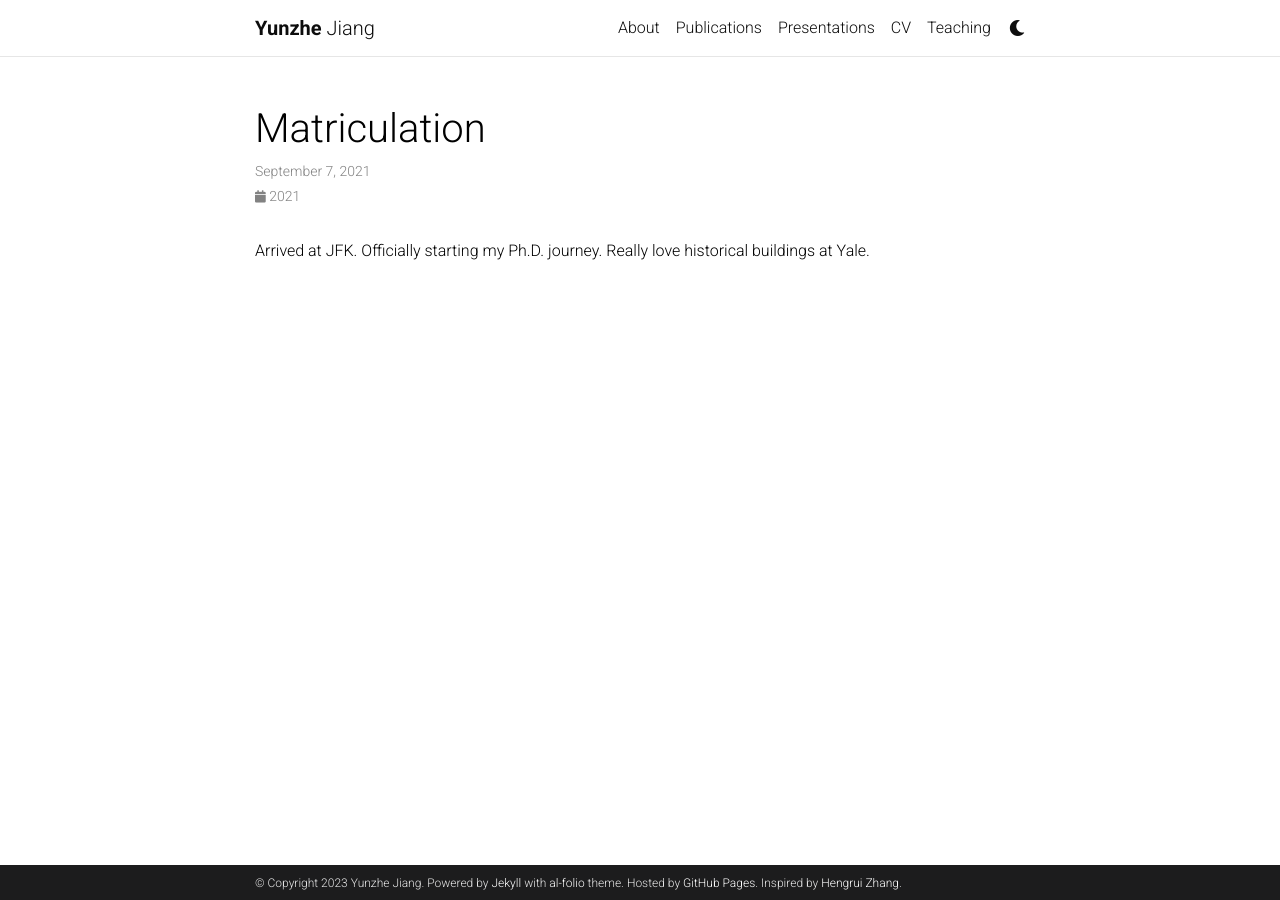
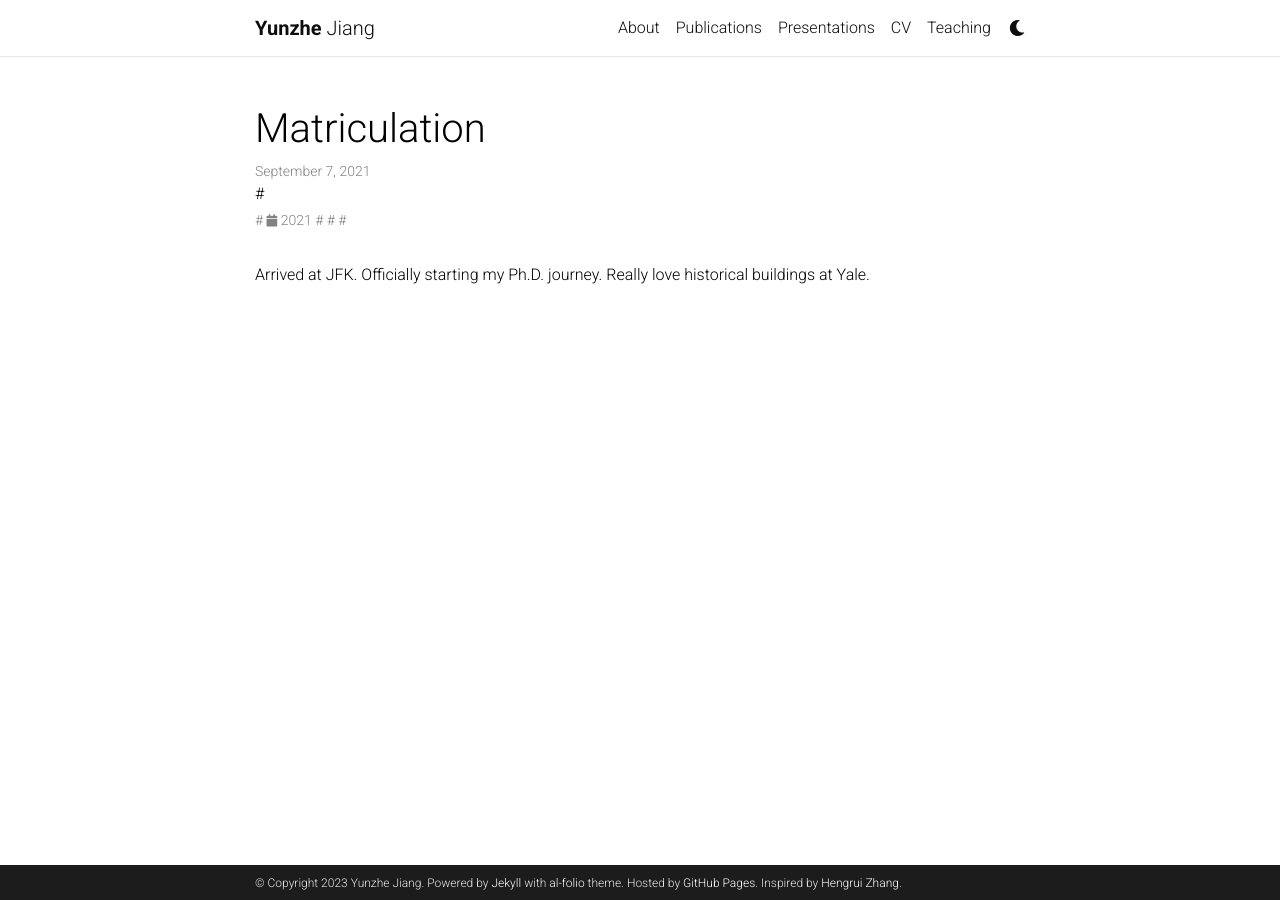
Before and after one commit to yzJiang9/yzJiang9.github.io, a Jekyll site: the page built from _news/matriculation.md, in a window 1280 px wide. Built offline with Jekyll 4.4.1, drawn with Linux system fonts in a browser that asks for light colours; comment, search, counter and statistics services are not loaded; a style sheet for code colours, icons or effects is not loaded.

Commit message:
Update post.html

```diff
--- a/_layouts/post.html
+++ b/_layouts/post.html
@@ -18,25 +18,25 @@
   <header class="post-header">
     <h1 class="post-title">{{ page.title }}</h1>
     <p class="post-meta">{{ page.date | date: "%B %-d, %Y" }}{%- if page.author -%} • {{ page.author }}{%- endif -%}{%- if page.meta -%} • {{ page.meta }}{%- endif -%}</p>
-    <p class="post-tags">
-      <a href="{{ year | prepend: '/blog/' | prepend: site.baseurl}}"> <i class="fas fa-calendar fa-sm"></i> {{ year }} </a>
-      {%- if tags != "" %}
-      &nbsp; &middot; &nbsp;
-        {% for tag in page.tags -%}
-        <a href="{{ tag | slugify | prepend: '/blog/tag/' | prepend: site.baseurl}}">
-          <i class="fas fa-hashtag fa-sm"></i> {{ tag }}</a> &nbsp;
-          {% endfor -%}
-      {% endif %}
+#    <p class="post-tags">
+#      <a href="{{ year | prepend: '/blog/' | prepend: site.baseurl}}"> <i class="fas fa-calendar fa-sm"></i> {{ year }} </a>
+#      {%- if tags != "" %}
+#      &nbsp; &middot; &nbsp;
+#        {% for tag in page.tags -%}
+ #       <a href="{{ tag | slugify | prepend: '/blog/tag/' | prepend: site.baseurl}}">
+  #        <i class="fas fa-hashtag fa-sm"></i> {{ tag }}</a> &nbsp;
+  #        {% endfor -%}
+  #    {% endif %}
 
-      {%- if categories != "" %}
-      &nbsp; &middot; &nbsp;
-        {% for category in page.categories -%}
-        <a href="{{ category | slugify | prepend: '/blog/category/' | prepend: site.baseurl}}">
-          <i class="fas fa-tag fa-sm"></i> {{ category }}</a> &nbsp;
-          {% endfor -%}
-      {% endif %}
+   #   {%- if categories != "" %}
+   #   &nbsp; &middot; &nbsp;
+    #    {% for category in page.categories -%}
+    #    <a href="{{ category | slugify | prepend: '/blog/category/' | prepend: site.baseurl}}">
+    #      <i class="fas fa-tag fa-sm"></i> {{ category }}</a> &nbsp;
+    #      {% endfor -%}
+    #  {% endif %}
 
-    </p>
+    #</p>
   </header>
 
   <article class="post-content">
```
